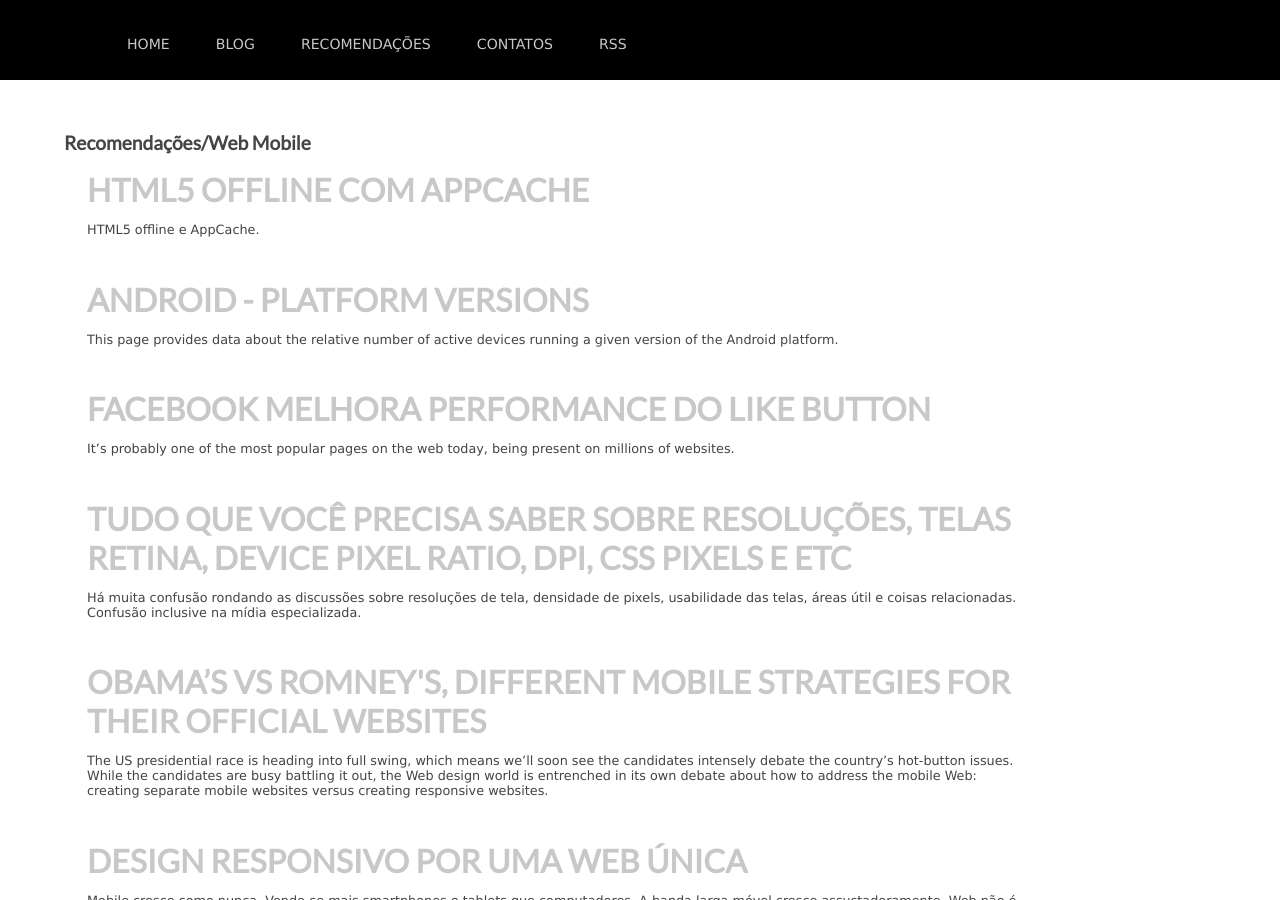
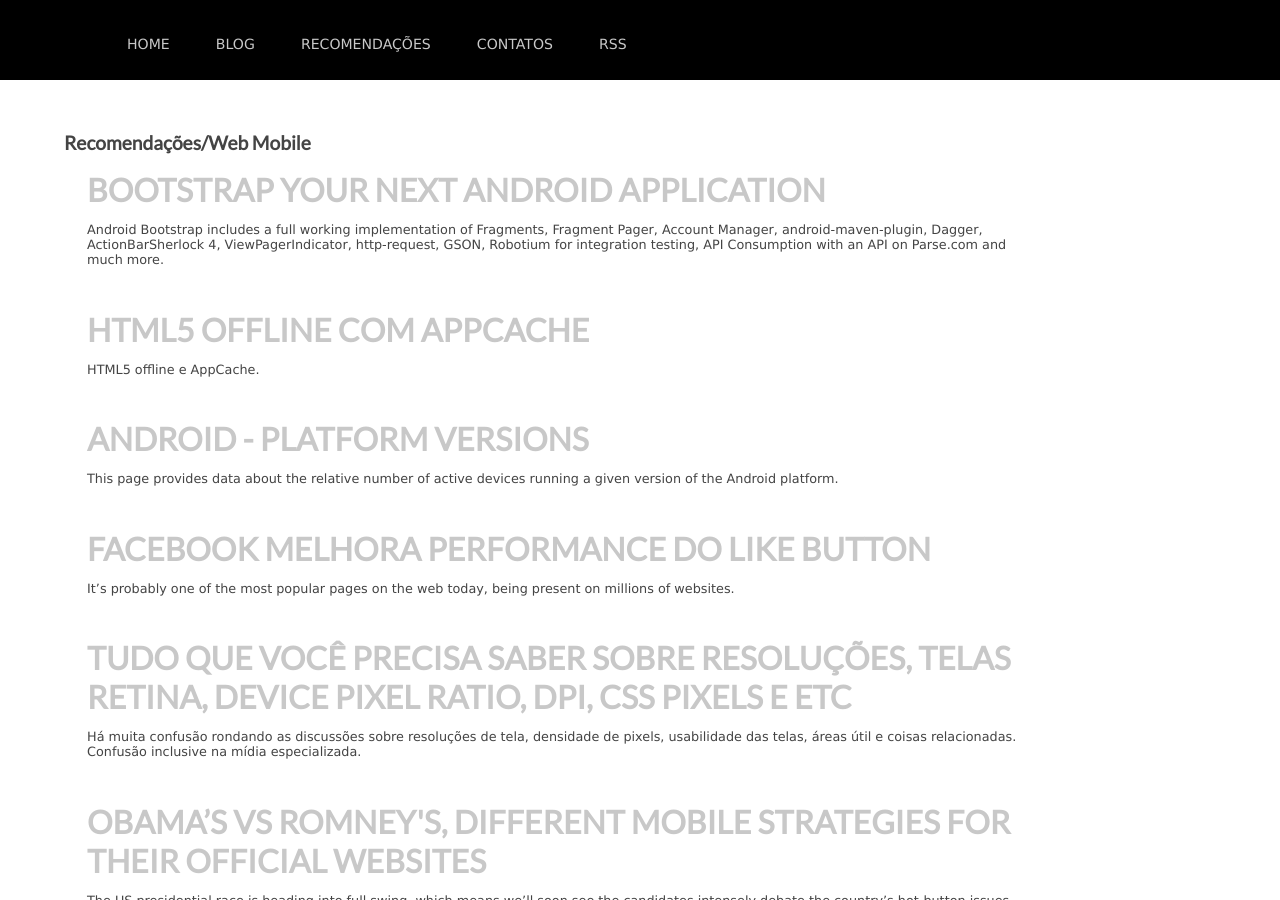
Before and after one commit to rgarbin/rgarbin.github.com, a Jekyll site: the page built from references/mobile.html, in a window 1280 px wide and 900 px high. Built offline with Jekyll 4.4.1, drawn with Linux system fonts in a browser that asks for light colours; comment, search, counter and statistics services are not loaded.

Commit message:
Add news references mobile!

```diff
--- a/references/mobile.html
+++ b/references/mobile.html
@@ -3,6 +3,12 @@ layout: default
 title: Recomendações Web Mobile
 ---
 <h1>Recomendações/Web Mobile</h1>
+<article>
+    <div class="post">
+      <h3><a href="http://www.androidbootstrap.com/" alt="Bootstrap your next Android Application" target="_blank">Bootstrap your next Android Application</a></h3>
+      <p>Android Bootstrap includes a full working implementation of Fragments, Fragment Pager, Account Manager, android-maven-plugin, Dagger, ActionBarSherlock 4, ViewPagerIndicator, http-request, GSON, Robotium for integration testing, API Consumption with an API on Parse.com and much more.</p>
+    </div>
+</article>
 <article>
     <div class="post">
       <h3><a href="http://sergiolopes.org/palestra-appcache-html5-offline/#slide-capa" alt="HTML5 Offline com AppCache" target="_blank">HTML5 Offline com AppCache</a></h3>
```
